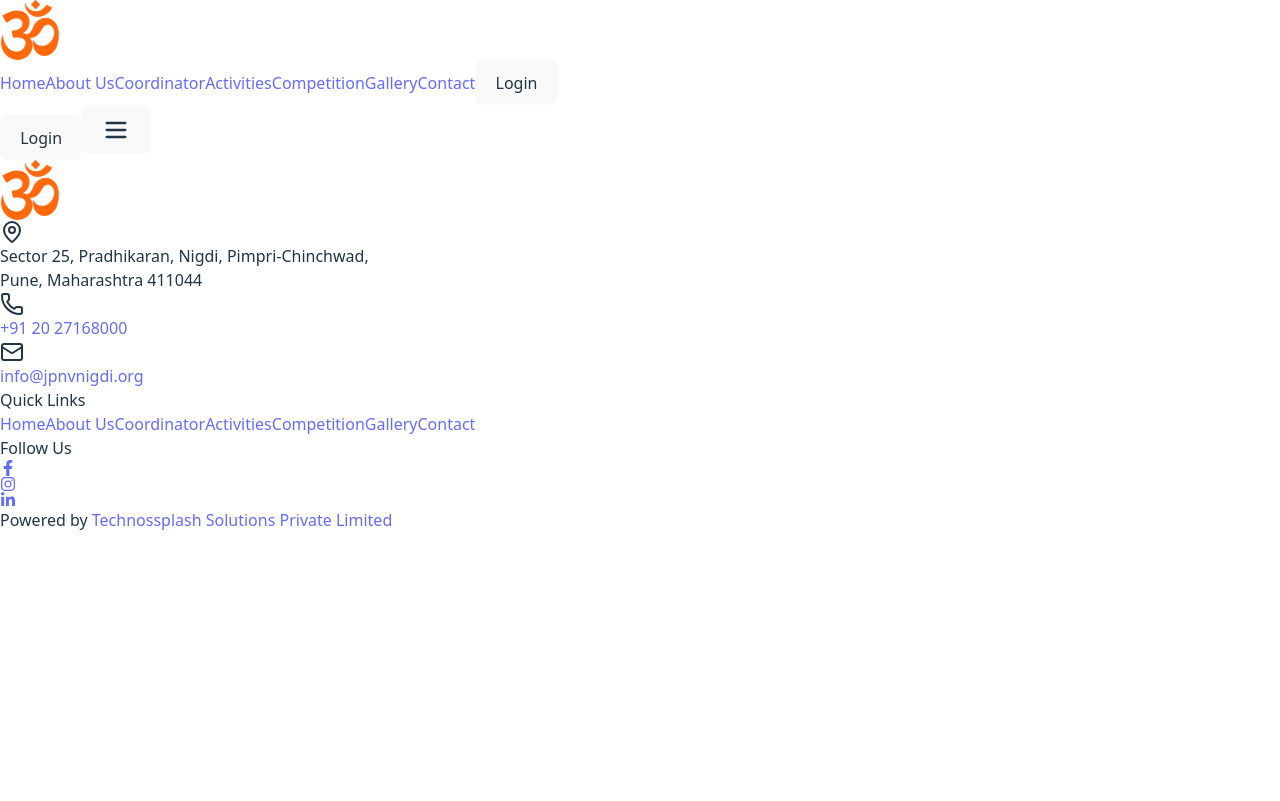
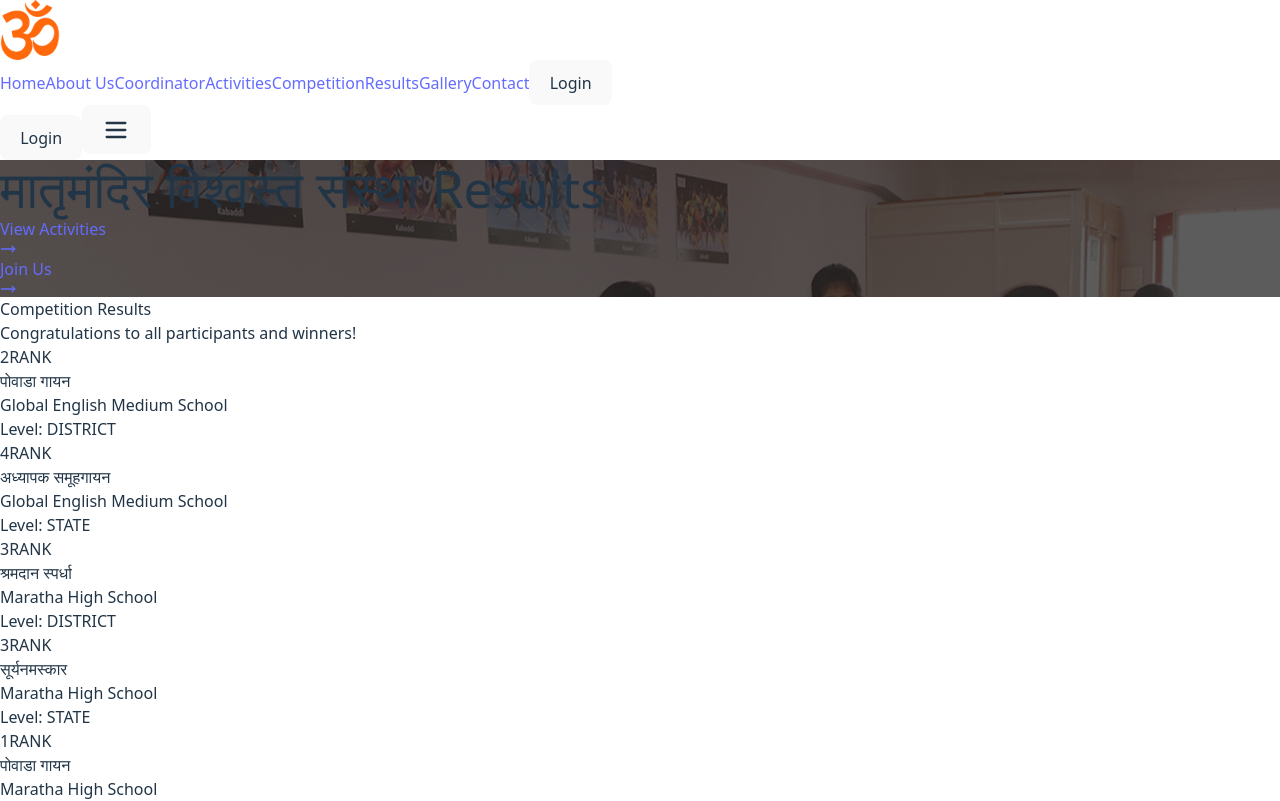
Before and after one commit to devangprjpt588/matrumandir, a React (Vite) app in the folder matrumandir-website/: page /results in a window 1280 px wide. Shown: the top 801 px of the page. Built offline with nearby package versions, Linux system fonts and the light colour scheme; the HTML template or start-up script is replaced by a standard one.

Commit message:
Result page added with navigation update

```diff
--- a/matrumandir-website/src/App.jsx
+++ b/matrumandir-website/src/App.jsx
@@ -6,7 +6,8 @@ import AboutUs from './pages/AboutUs'
 import Coordinator from './pages/Coordinator'
 import Activities from './pages/Activities'
 import Competitions from './pages/Competitions'
-import CompetitionDetails from './pages/CompetitionDetails';
+import CompetitionDetails from './pages/CompetitionDetails'
+import Results from './pages/Results'
 import GalleryPage from './pages/GalleryPage'
 import Contact from './pages/Contact'
 
@@ -21,6 +22,7 @@ export default function App() {
         <Route path="/activities" element={<Activities />} />
         <Route path="/competition" element={<Competitions />} />
         <Route path="/competition-details/:id" element={<CompetitionDetails />} />
+        <Route path="/results" element={<Results />} />
         <Route path="/gallery" element={<GalleryPage/>} />
         <Route path="/contact" element={<Contact />} />
       </Routes>
--- a/matrumandir-website/src/components/Headers.jsx
+++ b/matrumandir-website/src/components/Headers.jsx
@@ -18,6 +18,7 @@ export default function Header() {
     { name: 'Coordinator', path: '/coordinator' },
     { name: 'Activities', path: '/activities' },
     { name: 'Competition', path: '/competition' },
+    { name: 'Results', path: '/results' },
     { name: 'Gallery', path: '/gallery' },
     { name: 'Contact', path: '/contact' }
   ]
--- /dev/null
+++ b/matrumandir-website/src/components/ResultCard.jsx
@@ -0,0 +1,24 @@
+import React from 'react';
+
+const ResultCard = ({ result }) => {
+  const { rank, competitionName, schoolName, level } = result;
+
+  return (
+    <div className="bg-white rounded-xl shadow-md flex gap-4 border-2 border-[#fef3c7]">
+      {/* Left: Rank */}
+      <div className="rounded-lg p-6 flex flex-col items-center w-1/3 justify-center bg-[#fef3c7]">
+        <span className="text-6xl font-bold">{rank}</span>
+        <span className="text-xl font-bold text-gray-700">RANK</span>
+      </div>
+
+      {/* Right: Details */}
+      <div className="flex flex-col justify-center w-2/3 space-y-2">
+        <p className="text-md font-semibold text-gray-800">{competitionName}</p>
+        <p className="text-sm text-gray-600">{schoolName}</p>
+        <p className="text-sm text-gray-600">Level: {level}</p>
+      </div>
+    </div>
+  );
+};
+
+export default ResultCard;
--- /dev/null
+++ b/matrumandir-website/src/pages/Results.jsx
@@ -0,0 +1,85 @@
+import React from 'react';
+import Banner from '../components/Banner'
+import { MoveRight } from 'lucide-react'
+import competitionBgImg from '../assets/carousel2.png'
+import { Link } from 'react-router-dom';
+import ResultCard from '../components/ResultCard';
+
+const resultData = [
+    {
+        schoolName: "Global English Medium School",
+        competitionName: "पोवाडा गायन",
+        level: "DISTRICT",
+        rank: "2"
+    },
+    {
+        schoolName: "Global English Medium School",
+        competitionName: "अध्यापक समूहगायन",
+        level: "STATE",
+        rank: "4"
+    },
+    {
+        schoolName: "Maratha High School",
+        competitionName: "श्रमदान स्पर्धा",
+        level: "DISTRICT",
+        rank: "3"
+    },
+    {
+        schoolName: "Maratha High School",
+        competitionName: "सूर्यनमस्कार",
+        level: "STATE",
+        rank: "3"
+    },
+    {
+        schoolName: "Maratha High School",
+        competitionName: "पोवाडा गायन",
+        level: "DISTRICT",
+        rank: "1"
+    },
+    {
+        schoolName: "R. B. H. High School",
+        competitionName: "अध्यापक समूहगायन",
+        level: "STATE",
+        rank: "2"
+    },
+    {
+        schoolName: "R. B. H. High School",
+        competitionName: "पोवाडा गायन",
+        level: "NATIONAL",
+        rank: "NIL"
+    },
+    {
+        schoolName: "R. B. H. High School",
+        competitionName: "सूर्यनमस्कार",
+        level: "DISTRICT",
+        rank: "3"
+    }
+];
+
+const Results = () => {
+    return (
+        <>
+            <Banner
+                title="मातृमंदिर विश्वस्त संस्था"
+                subtitle="Results"
+                primaryBtn={{ label: "View Activities", link: "/activities" }}
+                secondaryBtn={{ label: "Join Us", link: "/contact" }}
+                backgroundImage={competitionBgImg}
+            />
+            <div className="max-w-7xl mx-auto px-6 py-24">
+                <div className="text-center mb-12">
+                    <h2 className="text-3xl md:text-5xl font-bold text-gray-800">Competition Results</h2>
+                    <p className="mt-2 text-gray-600">Congratulations to all participants and winners!</p>
+                </div>
+
+                <div className="grid grid-cols-1 md:grid-cols-2 lg:grid-cols-3 gap-8">
+                    {resultData.map((result, idx) => (
+                        <ResultCard key={idx} result={result} />
+                    ))}
+                </div>
+            </div>
+        </>
+    );
+};
+
+export default Results;
```
